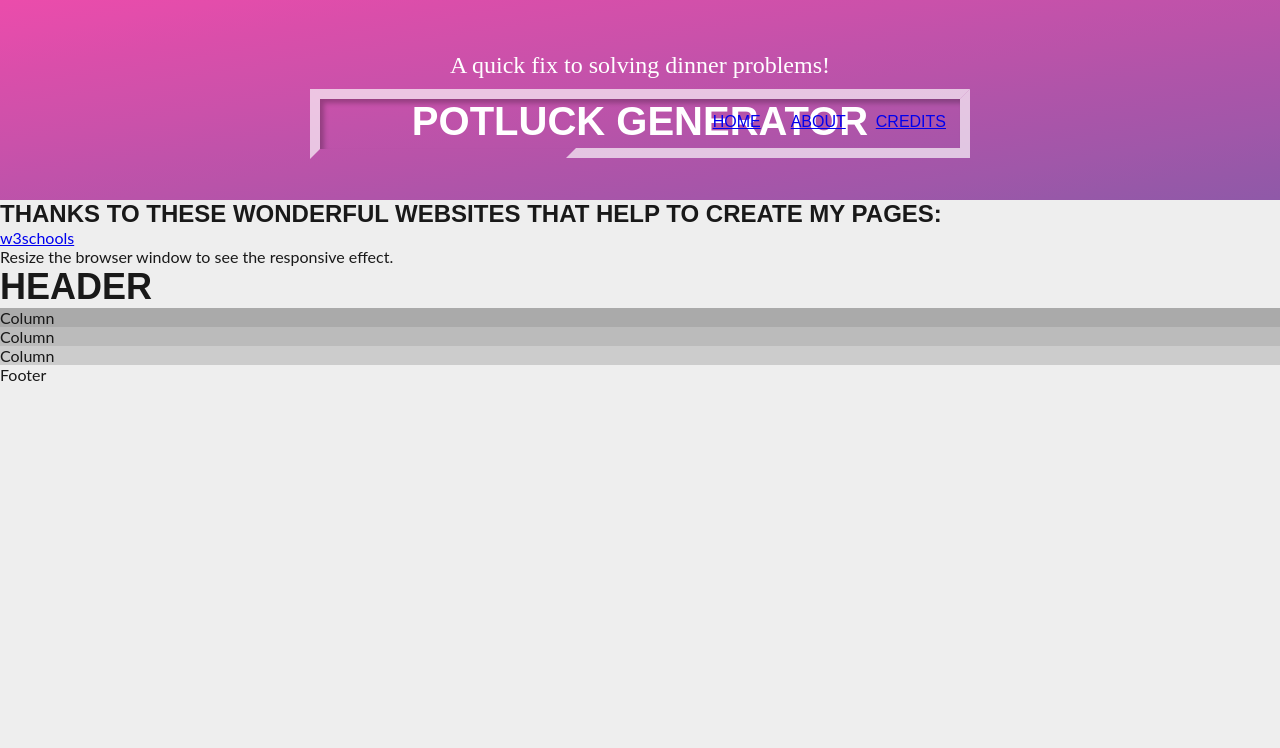
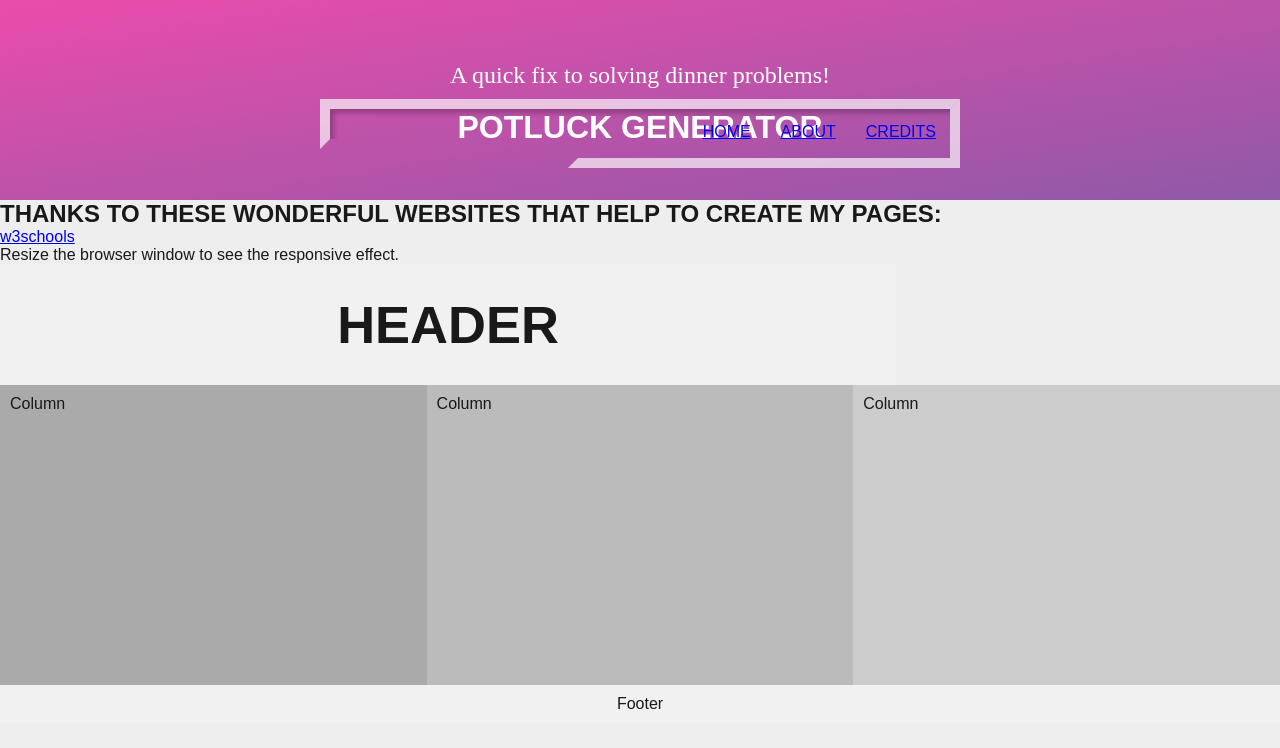
Before and after one commit to daravyderouen/potluckCapstone, a website: page client/credits.html in a window 1280 px wide. Drawn offline with Linux system fonts and the light colour scheme.

Commit message:
Revising code

```diff
--- a/client/credits.html
+++ b/client/credits.html
@@ -19,6 +19,53 @@
         </ul>
     </div>
 </div>
+
+<style>
+    * {
+      box-sizing: border-box;
+    }
+
+    body {
+      font-family: Arial, Helvetica, sans-serif;
+    }
+
+    /* Style the header */
+    .header {
+      background-color: #f1f1f1;
+      padding: 30px;
+      text-align: center;
+      font-size: 35px;
+    }
+
+    /* Create three equal columns that floats next to each other */
+    .column {
+      float: left;
+      width: 33.33%;
+      padding: 10px;
+      height: 300px; /* Should be removed. Only for demonstration */
+    }
+
+    /* Clear floats after the columns */
+    .row:after {
+      content: "";
+      display: table;
+      clear: both;
+    }
+
+    /* Style the footer */
+    .footer {
+      background-color: #f1f1f1;
+      padding: 10px;
+      text-align: center;
+    }
+
+    /* Responsive layout - makes the three columns stack on top of each other instead of next to each other */
+    @media (max-width: 600px) {
+      .column {
+        width: 100%;
+      }
+    }
+    </style>
 <body>
     <h2>Thanks to these wonderful websites that help to create my pages:</h2>
 <p>
--- a/client/index.css
+++ b/client/index.css
@@ -538,7 +538,7 @@
   }
   .header-bar > .logo {
       position: absolute;
-    font-size: 3rem;
+    font-size: 2rem;
       top: calc(100% - 5px);
       left: 10px;
       transform: translateY(-50%);
--- a/client/nav.css
+++ b/client/nav.css
@@ -410,7 +410,8 @@ body {
 
 .logo-about{
   background-color: transparent;
-  font-size: 2.5rem;
+  font-size: 2rem;
+  position: left;
   justify-content: left;
 
 }
```
